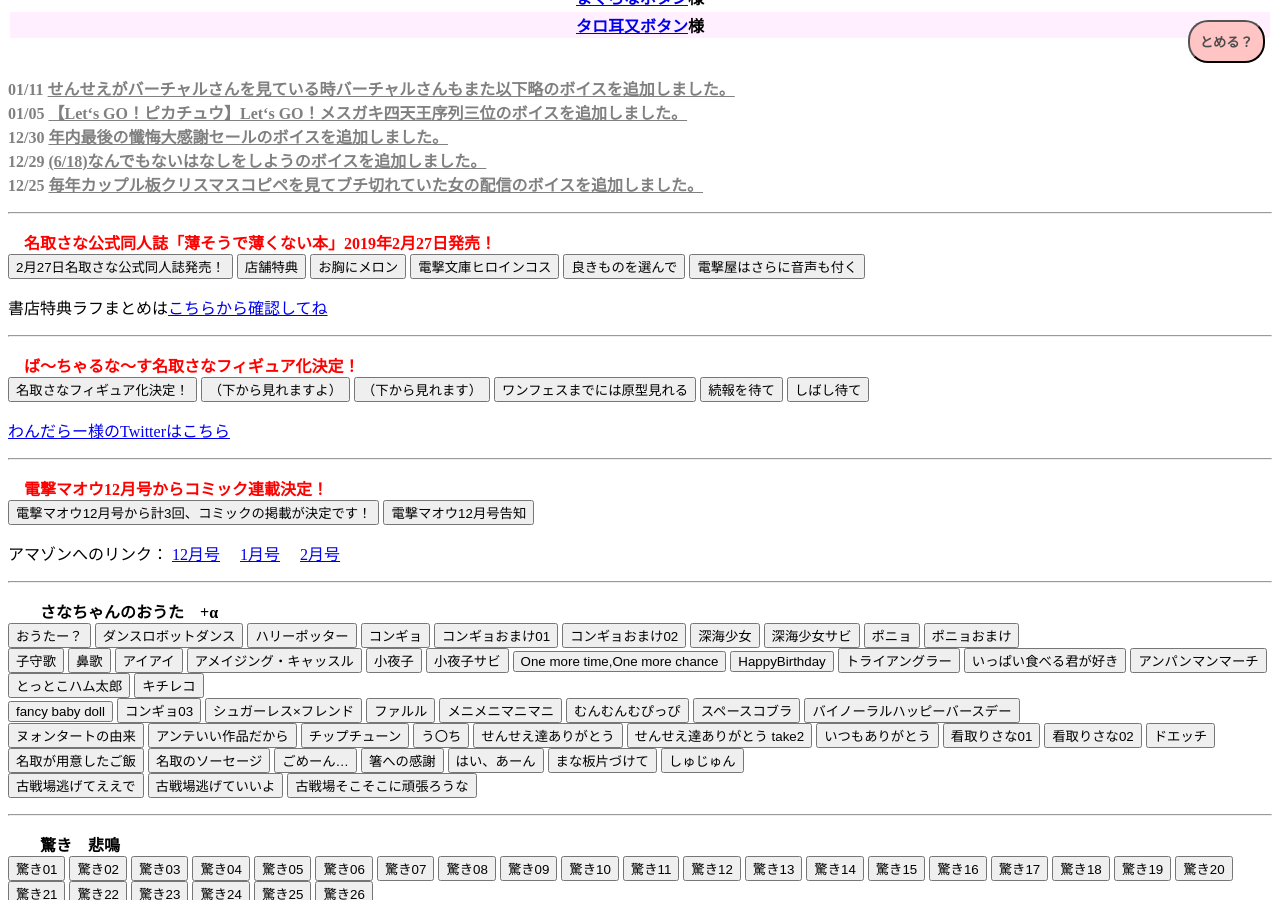
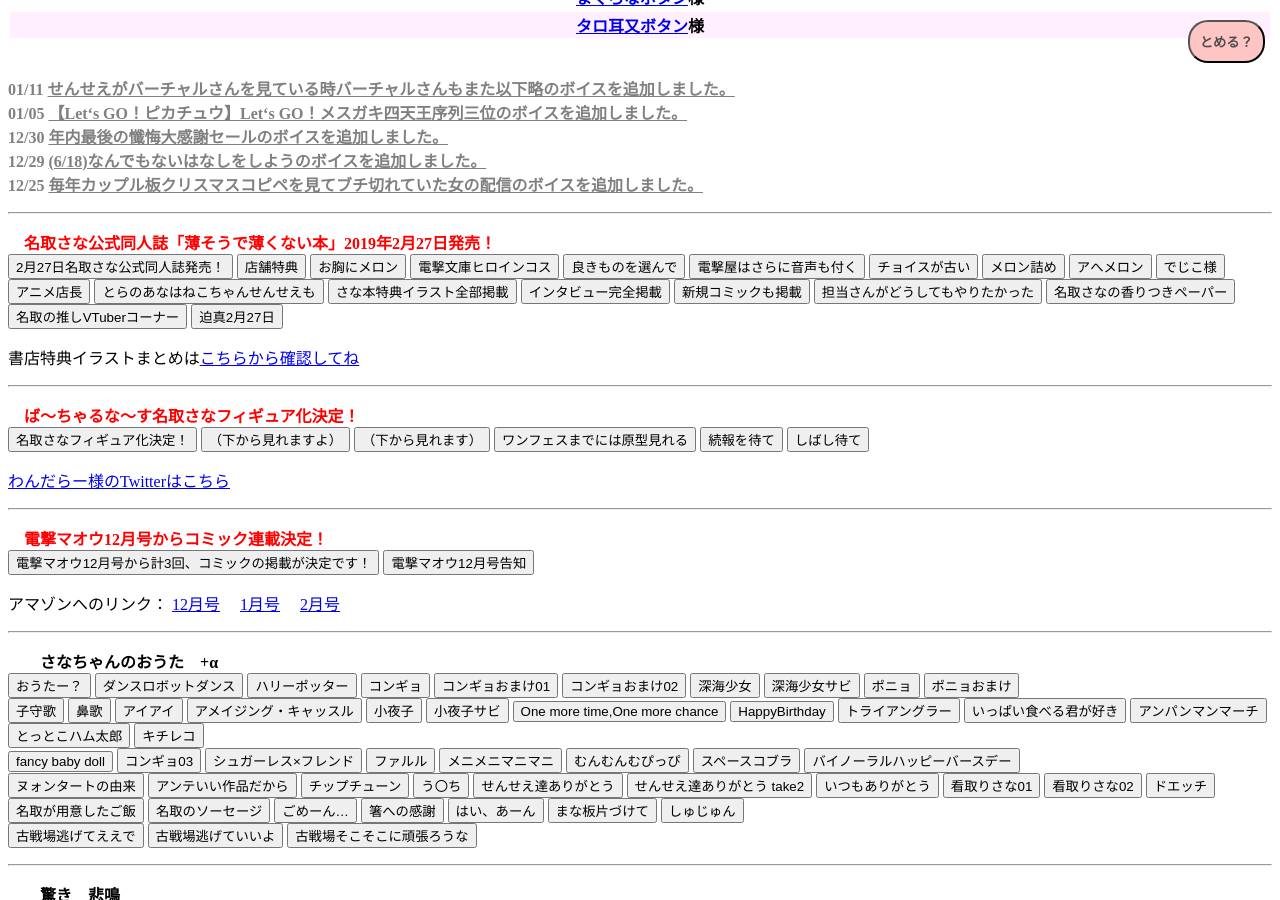
Before and after one commit to sanabutton/sanabutton.github.io, a Jekyll site: the page built from index.html, in a window 1280 px wide and 900 px high, scrolled down 399 px. Built offline with Jekyll 4.4.1, drawn with Linux system fonts in a browser that asks for light colours; comment, search, counter and statistics services are not loaded.

Commit message:
名取さな公式同人誌の告知欄を更新

```diff
--- a/index.html
+++ b/index.html
@@ -26,8 +26,21 @@ layout: home
 <button type="button" class="sounds" data-file="どうも、知的で可愛い名取さなです。/電撃文庫ヒロインコス">電撃文庫ヒロインコス</button>
 <button type="button" class="sounds" data-file="どうも、知的で可愛い名取さなです。/良きものを選んで">良きものを選んで</button>
 <button type="button" class="sounds" data-file="どうも、知的で可愛い名取さなです。/電撃屋はさらに音声も付く">電撃屋はさらに音声も付く</button>
+<button type="button" class="sounds" data-file="せんせえがバーチャルさんを見ている時バーチャルさんもまた以下略/チョイスが古い">チョイスが古い</button>
+<button type="button" class="sounds" data-file="せんせえがバーチャルさんを見ている時バーチャルさんもまた以下略/メロン詰め">メロン詰め</button>
+<button type="button" class="sounds" data-file="せんせえがバーチャルさんを見ている時バーチャルさんもまた以下略/アへメロン">アへメロン</button>
+<button type="button" class="sounds" data-file="せんせえがバーチャルさんを見ている時バーチャルさんもまた以下略/でじこ様">でじこ様</button>
+<button type="button" class="sounds" data-file="せんせえがバーチャルさんを見ている時バーチャルさんもまた以下略/アニメ店長">アニメ店長</button>
+<button type="button" class="sounds" data-file="せんせえがバーチャルさんを見ている時バーチャルさんもまた以下略/とらのあなはねこちゃんせんせえも">とらのあなはねこちゃんせんせえも</button>
+<button type="button" class="sounds" data-file="せんせえがバーチャルさんを見ている時バーチャルさんもまた以下略/さな本特典イラスト全部掲載">さな本特典イラスト全部掲載</button>
+<button type="button" class="sounds" data-file="せんせえがバーチャルさんを見ている時バーチャルさんもまた以下略/インタビュー完全掲載">インタビュー完全掲載</button>
+<button type="button" class="sounds" data-file="せんせえがバーチャルさんを見ている時バーチャルさんもまた以下略/新規コミックも掲載">新規コミックも掲載</button>
+<button type="button" class="sounds" data-file="せんせえがバーチャルさんを見ている時バーチャルさんもまた以下略/担当さんがどうしてもやりたかった">担当さんがどうしてもやりたかった</button>
+<button type="button" class="sounds" data-file="せんせえがバーチャルさんを見ている時バーチャルさんもまた以下略/名取さなの香りつきペーパー">名取さなの香りつきペーパー</button>
+<button type="button" class="sounds" data-file="せんせえがバーチャルさんを見ている時バーチャルさんもまた以下略/名取の推しVTuberコーナー">名取の推しVTuberコーナー</button>
+<button type="button" class="sounds" data-file="せんせえがバーチャルさんを見ている時バーチャルさんもまた以下略/迫真2月27日">迫真2月27日</button>
 
-<p>書店特典ラフまとめは<a href="https://twitter.com/sana_natori/status/1070664704329011201">こちらから確認してね</a></p>
+<p>書店特典イラストまとめは<a href="https://twitter.com/sana_natori/status/1083334033671507968">こちらから確認してね</a></p>
 
 <hr style="margin: 1em 0 ;">
 　<span class="important-notify"><b>ば～ちゃるな～す名取さなフィギュア化決定！</b></span>
```
